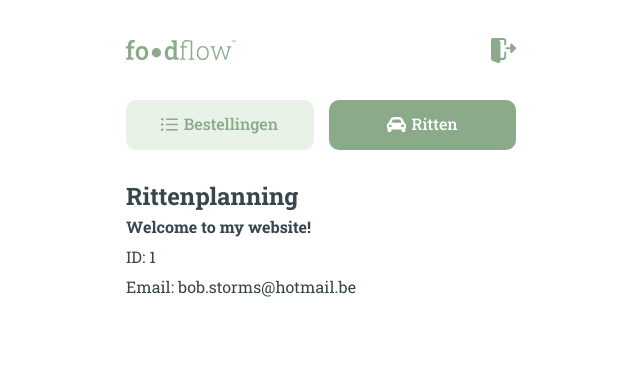
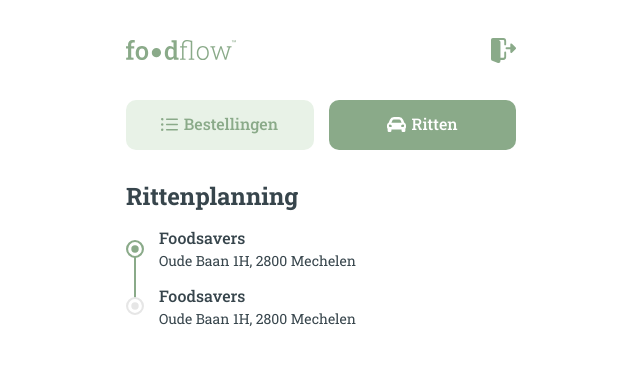
Before and after one commit to bobstorms/food-flow, a PHP site: page /rides.php in a window 1280 px wide. Shown: the top 365 px of the page, without its empty margins (319-959 px from the left). Run offline with PHP 8.4, Linux system fonts and the light colour scheme; a user stored in the database is signed in.

Commit message:
Basic html and css of rides

```diff
--- a/rides.php
+++ b/rides.php
@@ -34,10 +34,33 @@
                 <span>Ritten</span>
             </a>
         </div>
+
         <h2>Rittenplanning</h2>
-        <p><strong>Welcome to my website!</strong></p>
-        <p>ID: <?php echo $_SESSION["userId"]; ?></p>
-        <p>Email: <?php echo $_SESSION["userEmail"]; ?></p>
+
+        <div class="route">
+
+            <div class="route__stop">
+                <div class="route__stop__icon">
+                    <img src="./images/route-stop-complete.svg" alt="Klaar">
+                </div>
+                <div class="route__stop__info">
+                    <span class="route__stop__info__name">Foodsavers</span>
+                    <span class="route__stop__info__address">Oude Baan 1H, 2800 Mechelen</span>
+                </div>
+            </div>
+
+            <div class="route__stop">
+                <div class="route__stop__icon">
+                    <img src="./images/route-stop-not-complete.svg" alt="Nog niet klaar">
+                    <span class="route__stop__icon__line route__stop__icon__line--complete"></span>
+                </div>
+                <div class="route__stop__info">
+                    <span class="route__stop__info__name">Foodsavers</span>
+                    <span class="route__stop__info__address">Oude Baan 1H, 2800 Mechelen</span>
+                </div>
+            </div>
+
+        </div>
     </main>
 </body>
 </html>
--- /dev/null
+++ b/scss/modules/_routes.scss
@@ -0,0 +1,62 @@
+.route {
+    margin-top: 15px;
+    margin-bottom: 15px;
+    color: $color-text;
+
+    display: flex;
+    flex-direction: column;
+    gap: .9em;
+}
+
+.route__stop {
+    display: flex;
+    flex-direction: row;
+    align-items: center;
+}
+
+.route__stop__icon {
+    display: flex;
+    position: relative;
+    height: 18px;
+    width: 18px;
+}
+
+.route__stop__icon__line {
+    height: 42px;
+    width: 2px;
+    background-color: $color-grey;
+
+    position: absolute;
+    bottom: 16px;
+    left: calc(50% - 1px);
+    z-index: 1;
+}
+
+.route__stop__icon__line--complete {
+    background-color: $color-green;
+}
+
+.route__stop__icon img {
+    height: 18px;
+    position: absolute;
+    z-index: 99;
+    top: 0;
+    left: 0;
+}
+
+.route__stop__info {
+    display: flex;
+    flex-direction: column;
+    gap: .2em;
+
+    margin-left: 15px;
+}
+
+.route__stop__info__name {
+    font-weight: $font-weight-medium;
+    font-size: 1em;
+}
+
+.route__stop__info__address {
+    font-size: .875em;
+}
--- a/scss/style.scss
+++ b/scss/style.scss
@@ -17,6 +17,7 @@
 @import "modules/wishlists";
 @import "modules/weights";
 @import "modules/order-tickets";
+@import "modules/routes";
 
 @import "pages/login";
 @import "pages/signup-success";
```
Also changed, not shown: css/style.css, images/route-stop-complete.svg (added), images/route-stop-not-complete.svg (added), 1 other file.
